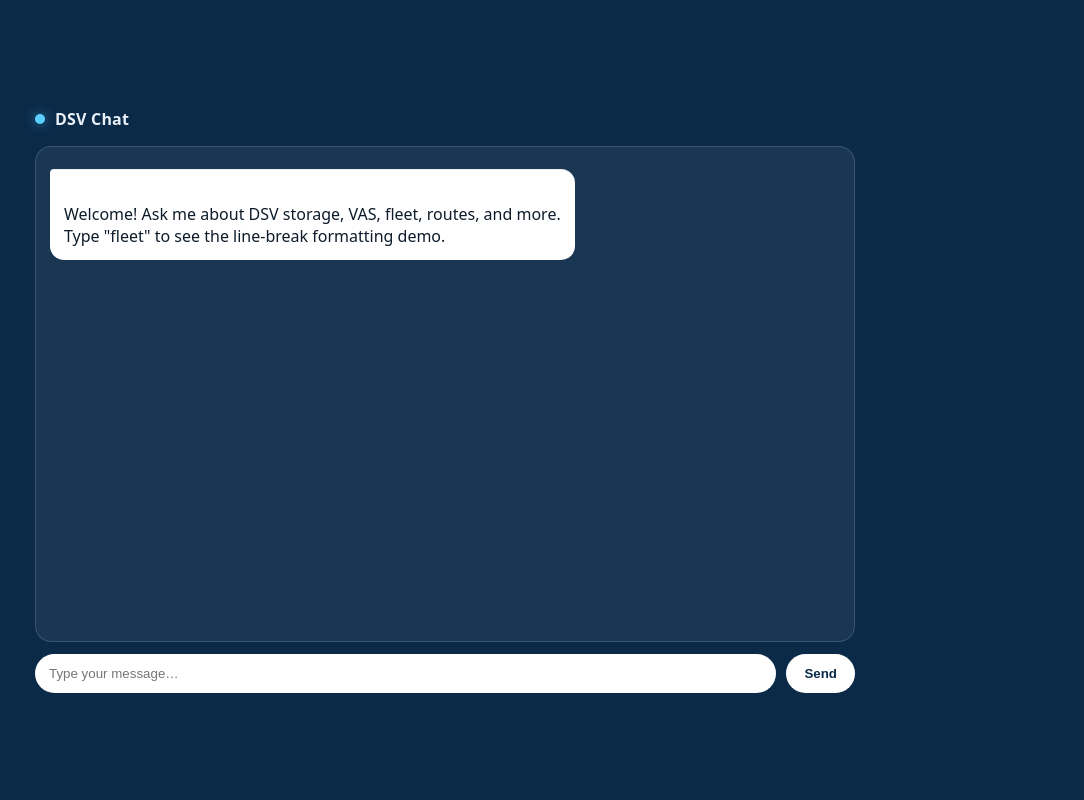
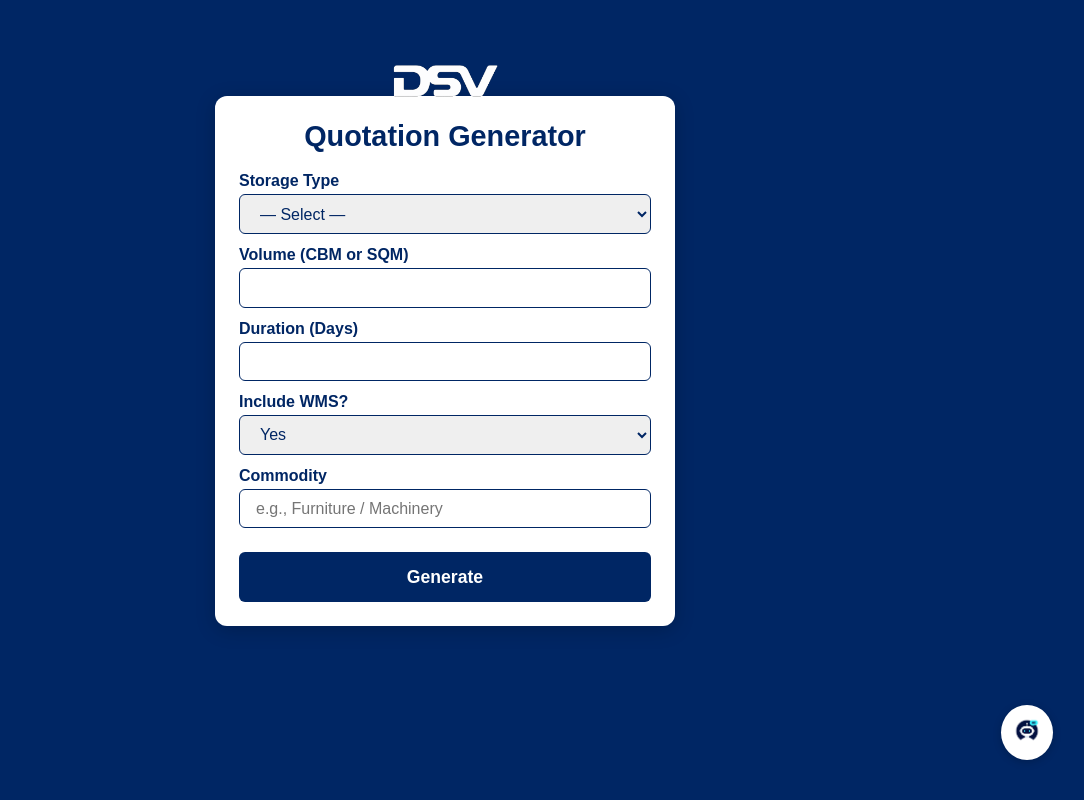
Before and after one commit to Jawadmhd1986/Tester, a Flask app: page / in a window 1280 px wide. Shown: the whole page, without its empty margins (195-1279 px from the left). Run offline with Flask 3, Linux system fonts and the light colour scheme.

Commit message:
Update form.html

```diff
--- a/templates/form.html
+++ b/templates/form.html
@@ -2,149 +2,79 @@
 <html lang="en">
 <head>
   <meta charset="UTF-8" />
-  <meta name="viewport" content="width=device-width, initial-scale=1" />
-  <title>DSV Chatbot</title>
-  <style>
-    :root{
-      --bg: #0b2a48;       /* deep blue (like your screenshot) */
-      --bot: #ffffff;      /* bot bubble background */
-      --user: #1e6bd6;     /* user bubble background */
-      --text: #0d1b2a;     /* dark text inside bot bubble */
-      --muted: #93a4b7;
-      --radius: 14px;
-      --maxw: 820px;
-    }
+  <meta name="viewport" content="width=device-width,initial-scale=1" />
+  <title>DSV Quotation Generator</title>
 
-    * { box-sizing: border-box; }
-
-    body{
-      margin:0;
-      font-family: system-ui, -apple-system, Segoe UI, Roboto, Arial, "Noto Color Emoji", "Apple Color Emoji", sans-serif;
-      background: var(--bg);
-      color:#fff;
-      display:flex;
-      align-items:center;
-      justify-content:center;
-      min-height:100vh;
-      padding: 16px;
-    }
-
-    .chat-app{
-      width:100%;
-      max-width: var(--maxw);
-      display:flex;
-      flex-direction:column;
-      gap:12px;
-    }
-
-    .chat-window{
-      background: rgba(255,255,255,0.06);
-      border: 1px solid rgba(255,255,255,0.15);
-      border-radius: 16px;
-      padding: 14px;
-      height: 62vh;
-      overflow:auto;
-    }
-
-    /* message row */
-    .message{
-      display:flex;
-      margin: 8px 0;
-    }
-    .message.user{ justify-content: flex-end; }
-    .message.bot { justify-content: flex-start; }
-
-    /* bubble */
-    .message-text{
-      max-width: 78%;
-      padding: 12px 14px;
-      border-radius: var(--radius);
-      line-height: 1.4;
-      word-break: break-word; /* avoid overflow on long words/URLs/emojis */
-    }
-
-    /* user bubble style */
-    .message.user .message-text{
-      background: var(--user);
-      color: #fff;
-      border-top-right-radius: 4px;
-      box-shadow: 0 1px 0 rgba(0,0,0,.2) inset;
-    }
-
-    /* bot bubble style */
-    .message.bot .message-text{
-      background: var(--bot);
-      color: var(--text);
-      border-top-left-radius: 4px;
-      box-shadow: 0 1px 0 rgba(0,0,0,.07) inset;
-      /* 👇 THE IMPORTANT BIT: keep \n as visual line breaks like your 2nd image */
-      white-space: pre-line !important;
-    }
-
-    /* composer */
-    .composer{
-      display:flex;
-      gap:10px;
-    }
-    .composer input[type="text"]{
-      flex:1;
-      padding: 12px 14px;
-      border-radius: 999px;
-      border: none;
-      outline: none;
-    }
-    .composer button{
-      padding: 12px 18px;
-      border-radius: 999px;
-      border:none;
-      cursor:pointer;
-      background:#ffffff;
-      color:#0b2a48;
-      font-weight:600;
-    }
-    .composer button[disabled]{ opacity:.6; cursor:not-allowed; }
-
-    /* tiny header to match vibe */
-    .header{
-      display:flex;
-      align-items:center;
-      gap:10px;
-      color:#e9f0f8;
-      font-weight:600;
-      letter-spacing:.2px;
-      margin-bottom: 4px;
-    }
-    .header .dot{
-      width:10px;height:10px;border-radius:50%;background:#5bd0ff;display:inline-block;
-      box-shadow: 0 0 12px #5bd0ff80;
-    }
-
-    /* scrollbar (nice on dark bg) */
-    .chat-window::-webkit-scrollbar{ width:12px; }
-    .chat-window::-webkit-scrollbar-thumb{ background:#2f4f6d; border-radius:12px; }
-    .chat-window::-webkit-scrollbar-track{ background:transparent; }
-  </style>
+  <!-- Main stylesheet -->
+  <link rel="stylesheet" href="{{ url_for('static', filename='styles.css') }}" />
 </head>
 <body>
-  <div class="chat-app">
-    <div class="header"><span class="dot"></span> DSV Chat</div>
 
-    <div class="chat-window" id="chat">
-      <!-- Example opening message -->
-      <div class="message bot">
-        <div class="message-text">
-Welcome! Ask me about DSV storage, VAS, fleet, routes, and more.
-Type "fleet" to see the line-break formatting demo.
-        </div>
+  <div class="quote-section">
+    <!-- Floating DSV logo -->
+    <img src="{{ url_for('static', filename='dsv_logo.png') }}"
+         alt="DSV Logo"
+         class="dsv-logo" />
+
+    <!-- White card container -->
+    <div class="quote-card">
+      <h1>Quotation Generator</h1>
+      <form action="{{ url_for('generate') }}" method="post">
+        <label for="storage">Storage Type</label>
+        <select id="storage" name="storage_type" required>
+          <option value="">— Select —</option>
+          <option>AC</option>
+          <option>Non-AC</option>
+          <option>Open Shed</option>
+          <option>Chemicals AC</option>
+          <option>Chemicals Non-AC</option>
+          <option>Open Yard – KIZAD</option>
+          <option>Open Yard – Mussafah</option>
+        </select>
+
+        <label for="volume">Volume (CBM or SQM)</label>
+        <input type="number" step="0.01" id="volume" name="volume" required />
+
+        <label for="days">Duration (Days)</label>
+        <input type="number" id="days" name="days" required />
+
+        <label for="wms">Include WMS?</label>
+        <select id="wms" name="wms" required>
+          <option>Yes</option>
+          <option>No</option>
+        </select>
+
+        <label for="commodity">Commodity</label>
+        <input type="text" id="commodity" name="commodity" placeholder="e.g., Furniture / Machinery" required>
+
+
+        <button type="submit" class="btn-generate">
+          Generate
+        </button>
+      </form>
+    </div>
+
+    <!-- Chat toggle button -->
+    <button class="chat-toggle">
+      <img src="{{ url_for('static', filename='chat-icon.png') }}"
+           alt="Chat with DSV" />
+    </button>
+
+    <!-- Chat widget -->
+    <div class="chat-box" id="chat-box">
+      <div class="chat-header">
+        <span>DSV Assistant</span>
+        <button id="chat-close">&times;</button>
+      </div>
+      <div class="chat-messages" id="chat-messages"></div>
+      <div class="chat-footer">
+        <input id="chat-input" type="text" placeholder="Type your message…" />
+        <button id="chat-send">Send</button>
       </div>
     </div>
-
-    <form class="composer" id="composer" autocomplete="off">
-      <input id="prompt" type="text" placeholder="Type your message…" />
-      <button id="send" type="submit">Send</button>
-    </form>
   </div>
 
-  <script src="chatbot.js"></script>
+  <!-- Chat logic -->
+  <script src="{{ url_for('static', filename='chatbot.js') }}"></script>
 </body>
 </html>
```
